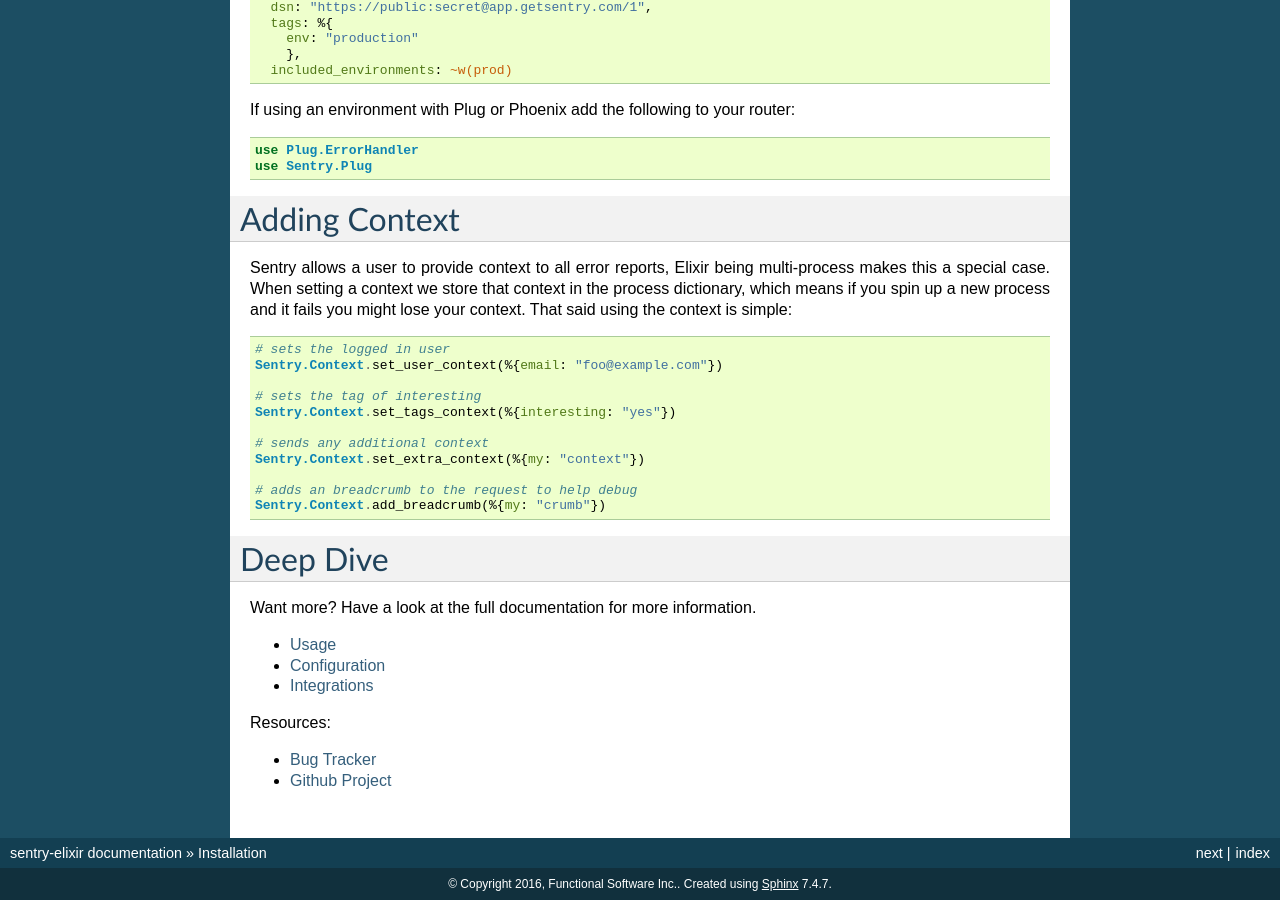
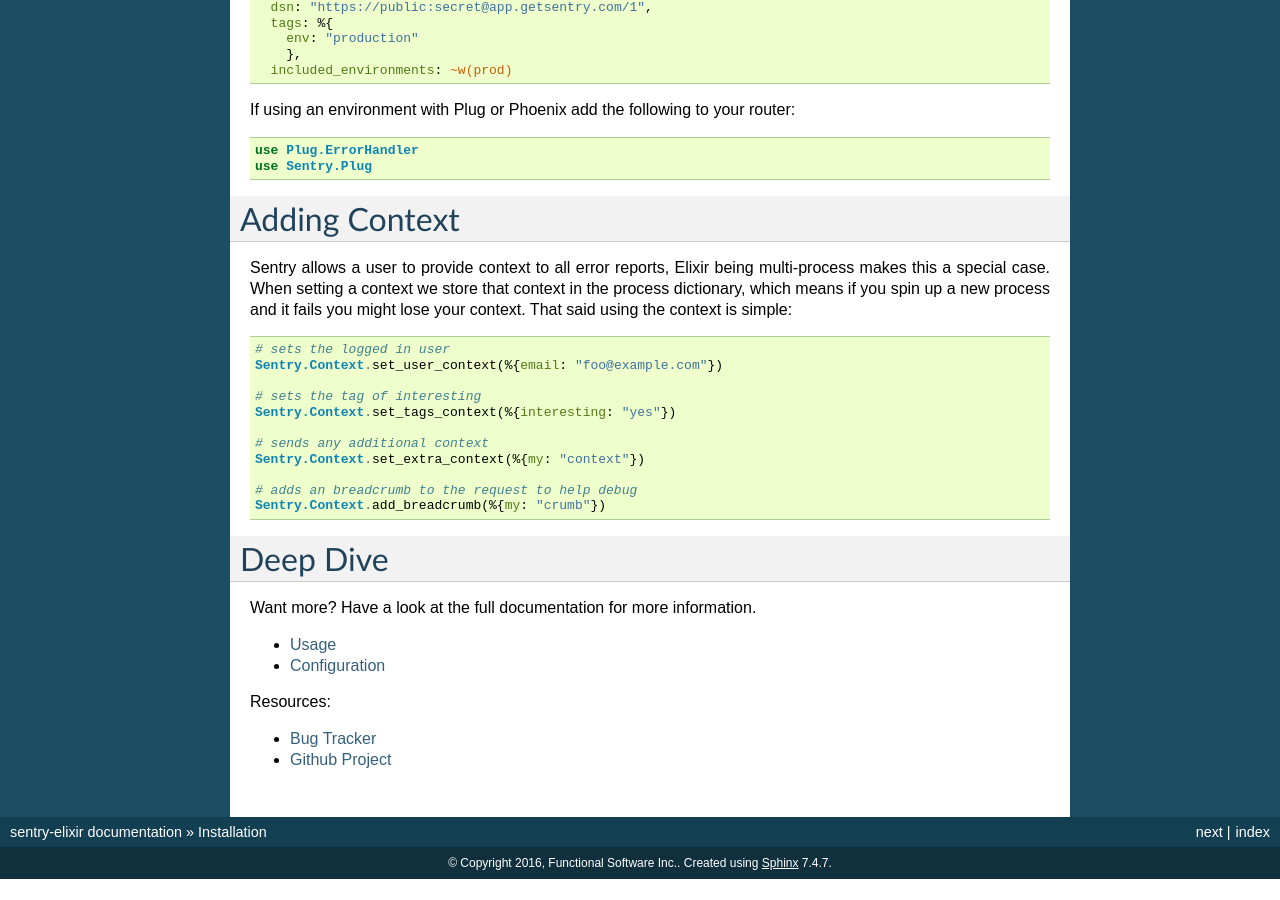
Before and after one commit to getsentry/sentry-elixir, a Sphinx documentation site: the page built from docs/index.rst, in a window 1280 px wide and 900 px high, scrolled down 643 px. Built offline with Sphinx 7.4.7, drawn with Linux system fonts in a browser that asks for light colours; the version number could not be read and is left out; after the commit the page ends 1522 px from its top, so only the background shows below that.

Commit message:
Remove unused integrations docs

```diff
--- a/docs/index.rst
+++ b/docs/index.rst
@@ -81,7 +81,6 @@
 
    usage
    config
-   integrations/index
 
 Resources:
 
--- a/docs/integrations/index.rst
+++ /dev/null
@@ -1,5 +0,0 @@
-Integrations
-============
-
-.. toctree::
-   :maxdepth: 1
```
